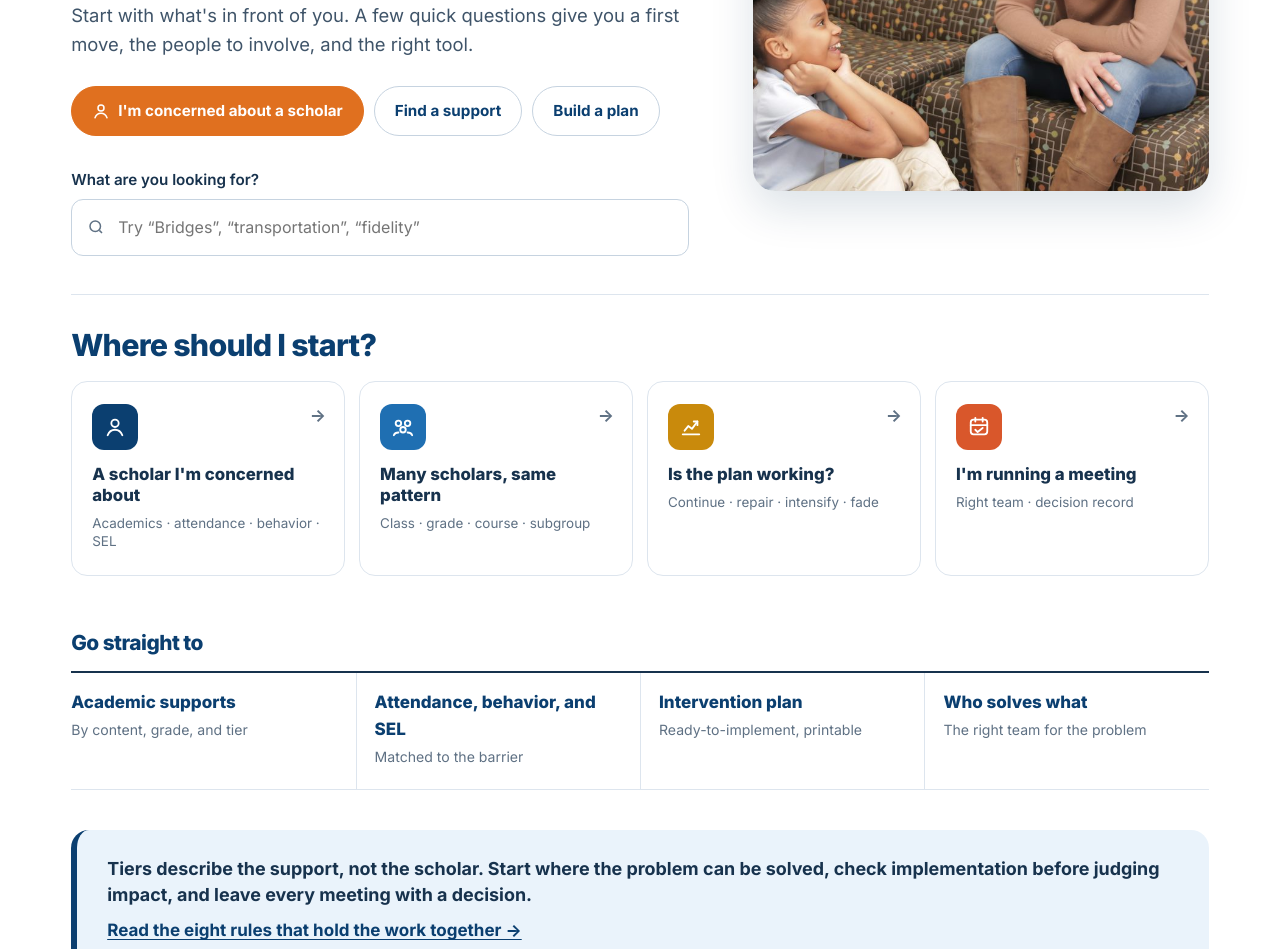
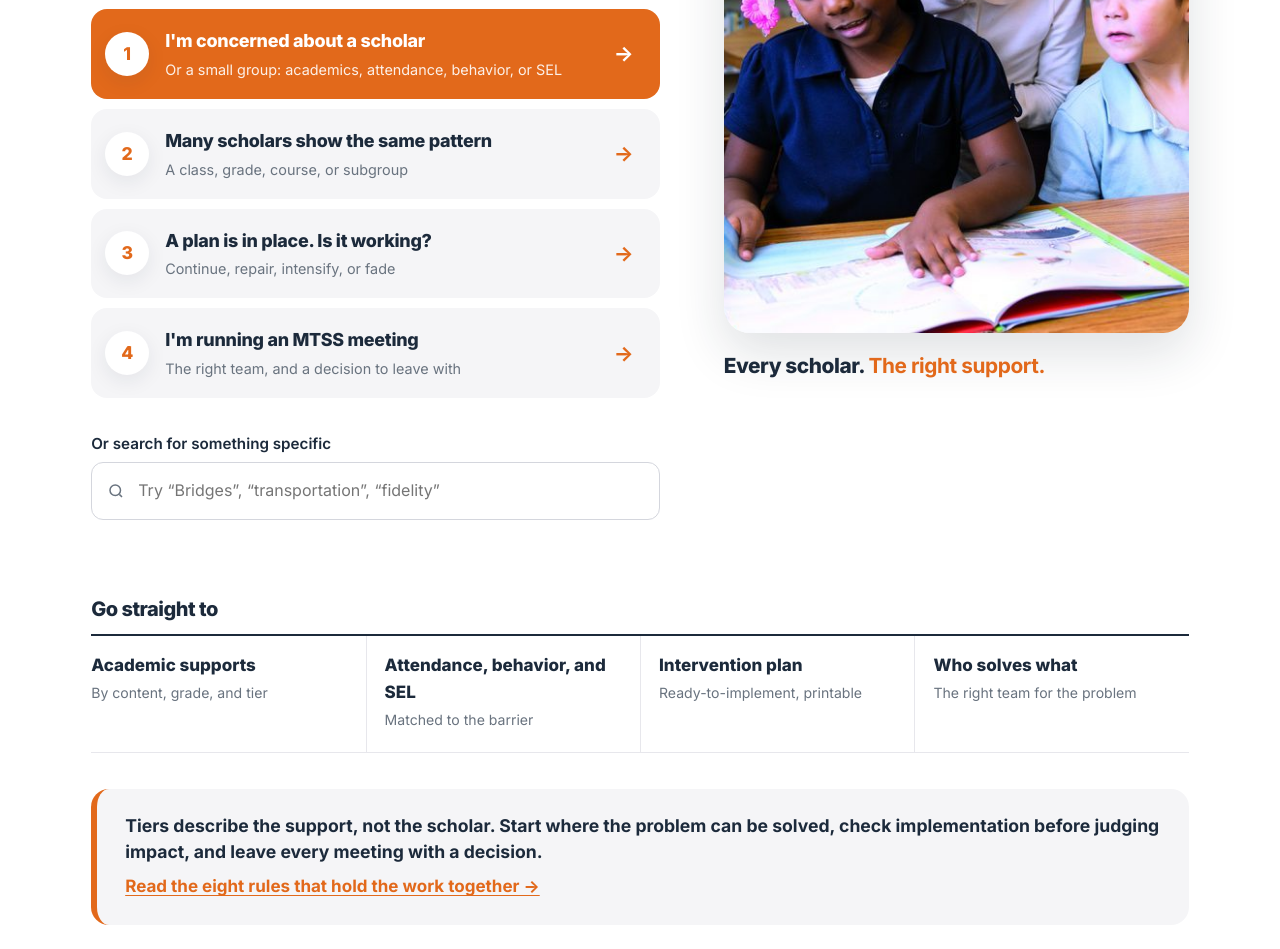
Before and after one commit to melatkins2-ops/grps-mtss-field-manual-review, a plain HTML site: page index.html in a window 1280 px wide. Shown: the part 382-1331 px from the top of the page. Drawn offline with Linux system fonts and the light colour scheme.

Commit message:
Final look: warm white, GRPS orange, one clear question
- Home asks one question ("What's in front of you today?") with four
  large answers; the first is the primary orange action
- Real GRPS photo of scholars reading beside the question
- White page, GRPS orange signature color, deep navy text, gold
  accent; no beige, green, teal, or heavy blue
- Orange highlights for selected answers and the first-move result;
  neutral gray notes
- Removes the tier stripe and Parent University styling

Co-Authored-By: Claude Opus 5.5 <noreply@anthropic.com>
Claude-Session: https://claude.ai/code/session_01XDTnn5ZvGU3FT9b86gBXq5

```diff
--- a/assets/styles.css
+++ b/assets/styles.css
@@ -6,17 +6,17 @@
 @font-face{font-family:Inter;src:url(fonts/inter-latin-800-normal.woff2) format("woff2");font-weight:800;font-display:swap}
 
 :root{
-  --paper:#ffffff; --sheet:#ffffff; --sand:#f2f5f8; --line:#dde5ee; --line-2:#c6d3e0;
-  --ink:#17324d; --ink-2:#3f5469; --ink-3:#5f7184;
-  --navy:#0b3f70; --navy-deep:#082f55; --sky:#eaf3fb;
-  --flame:#e0701f; --flame-soft:#fff2e6;
-  --t1:#1f6fb2; --t2:#e5a41b; --t3:#d9572b;
-  --academic:#1f5f8b; --attendance:#e0701f; --behavior:#c98a0c; --sel:#7a4f8f; --cross:#8a5a14;
-  --good:#1f6fb2; --warn:#9a4a12;
+  --paper:#ffffff; --sheet:#ffffff; --sand:#f5f5f7; --line:#e7e7ec; --line-2:#d4d6dd;
+  --ink:#1c2a3b; --ink-2:#434e5c; --ink-3:#69737f;
+  --navy:#13355a; --navy-deep:#0d2741; --sky:#fff4ea;
+  --flame:#e2691b; --flame-soft:#fff4ea;
+  --t1:#13355a; --t2:#e7a11a; --t3:#e2691b;
+  --academic:#2a5d8f; --attendance:#e2691b; --behavior:#c9900c; --sel:#8a4f7d; --cross:#7a6a58;
+  --good:#e2691b; --warn:#a14d10;
   --serif:Inter,ui-sans-serif,system-ui,-apple-system,"Segoe UI",Arial,sans-serif;
   --sans:Inter,ui-sans-serif,system-ui,-apple-system,"Segoe UI",Arial,sans-serif;
-  --r:14px; --wrap:1240px; --read:700px;
-  --shadow:0 18px 44px rgba(8,47,85,.14); --shadow2:0 6px 20px rgba(8,47,85,.10);
+  --r:14px; --wrap:1200px; --read:700px;
+  --shadow:0 20px 50px rgba(28,42,59,.14); --shadow2:0 6px 20px rgba(28,42,59,.08);
 }
 *{box-sizing:border-box;min-width:0}
 html{scroll-behavior:smooth;-webkit-text-size-adjust:100%}
@@ -26,14 +26,14 @@ a{color:var(--navy);text-underline-offset:3px;text-decoration-thickness:1px}
 a:hover{color:var(--flame)}
 button,input,select,textarea{font:inherit;color:inherit}
 :focus-visible{outline:3px solid var(--flame);outline-offset:2px;border-radius:6px}
-h1,h2,h3{font-family:var(--serif);font-weight:800;line-height:1.1;color:var(--navy);margin:0;letter-spacing:-.025em}
+h1,h2,h3{font-family:var(--serif);font-weight:800;line-height:1.1;color:var(--ink);margin:0;letter-spacing:-.025em}
 h1{font-size:clamp(2.2rem,4.6vw,3.6rem);line-height:1.02;letter-spacing:-.04em}
 h2{font-size:clamp(1.45rem,2.8vw,1.9rem)}
 h3{font-size:1.2rem;letter-spacing:-.015em}
 p{margin:0 0 1em}
 .wrap{max-width:var(--wrap);margin:0 auto;padding:0 max(4vw,18px)}
 .read{max-width:var(--read)}
-.eyebrow{display:inline-block;font:800 .72rem/1 var(--sans);letter-spacing:.07em;text-transform:uppercase;color:var(--navy);background:var(--sky);padding:7px 11px;border-radius:8px;margin-bottom:14px}
+.eyebrow{display:block;font:700 .8rem/1 var(--sans);letter-spacing:.08em;text-transform:uppercase;color:var(--flame);margin-bottom:14px}
 .lede{font-size:1.15rem;color:var(--ink-2);max-width:640px}
 .muted{color:var(--ink-3)}
 .small{font-size:.9rem}
@@ -50,9 +50,7 @@ p{margin:0 0 1em}
 .nav{display:flex;gap:4px;margin-left:auto}
 .nav a{padding:9px 15px;border-radius:999px;text-decoration:none;color:var(--ink-2);font-weight:700;font-size:.93rem;white-space:nowrap}
 .nav a:hover{background:var(--sand);color:var(--ink)}
-.nav a[aria-current="page"]{background:var(--navy);color:#fff}
-.tierline{display:flex;height:4px}.tierline i{flex:1}
-.tierline i:nth-child(1){background:var(--t1)}.tierline i:nth-child(2){background:var(--t2)}.tierline i:nth-child(3){background:var(--t3)}
+.nav a[aria-current="page"]{background:var(--flame-soft);color:var(--flame)}
 @media (max-width:760px){
   .top .topbar{flex-wrap:wrap;gap:0;min-height:0;padding-top:10px}
   .brand img{height:32px}.brand small{display:none}
@@ -68,51 +66,48 @@ p{margin:0 0 1em}
 .crumb:hover{color:var(--navy)}
 
 /* ---------- Home ---------- */
-.view[data-view=start]{padding-top:60px}
-.hero{display:grid;grid-template-columns:minmax(0,1.15fr) minmax(320px,.85fr);gap:64px;align-items:center}
-.pills{display:flex;flex-wrap:wrap;gap:8px;margin-bottom:22px}
-.pill{font:800 .72rem/1 var(--sans);letter-spacing:.06em;text-transform:uppercase;padding:8px 12px;border-radius:8px}
-.pill.brandpill{background:var(--navy);color:#fff}
-.pill.soft{background:var(--sky);color:var(--navy);text-transform:none;letter-spacing:0;font-weight:700;font-size:.8rem}
-.hero h1{max-width:720px;margin-bottom:22px;text-wrap:balance;color:var(--ink)}
-.hero h1 em{font-style:normal;color:var(--navy);background:linear-gradient(transparent 68%,#ffe2b8 68%)}
-.hero .lede{margin-bottom:26px}
-.hero-actions{display:flex;flex-wrap:wrap;gap:10px;margin-bottom:32px}
-.hero-actions .btn svg{width:18px;height:18px}
-.searchbox{position:relative;max-width:620px}
+.view[data-view=start]{padding-top:56px}
+.home{display:grid;grid-template-columns:minmax(0,1.1fr) minmax(300px,.9fr);gap:64px;align-items:start}
+.kicker{display:block;font-weight:700;font-size:.82rem;letter-spacing:.08em;text-transform:uppercase;color:var(--flame);margin-bottom:16px}
+.ask h1{font-size:clamp(2.3rem,4.8vw,3.9rem);color:var(--ink);text-wrap:balance;margin-bottom:16px}
+.ask h1 span{color:var(--flame)}
+.ask .lede{margin-bottom:28px}
+.answers{list-style:none;margin:0 0 34px;padding:0}
+.answer{display:grid;grid-template-columns:44px 1fr 28px;gap:16px;align-items:center;padding:18px 18px 18px 14px;margin-bottom:10px;border-radius:16px;background:var(--sand);text-decoration:none;color:var(--ink);transition:background .15s,transform .15s}
+.answer:hover{background:var(--flame-soft);transform:translateX(4px);color:var(--ink)}
+.answer .n{width:44px;height:44px;border-radius:50%;display:grid;place-items:center;background:#fff;color:var(--flame);font-weight:800;font-size:1.1rem;box-shadow:var(--shadow2)}
+.answer b{display:block;font-weight:800;font-size:1.12rem;letter-spacing:-.015em;color:var(--ink)}
+.answer small{display:block;color:var(--ink-3);font-size:.9rem;margin-top:2px}
+.answer .go{color:var(--flame);font-size:1.3rem;font-weight:700}
+.answers li:first-child .answer{background:var(--flame);}
+.answers li:first-child .answer b,.answers li:first-child .answer small,.answers li:first-child .answer .go{color:#fff}
+.answers li:first-child .answer small{opacity:.9}
+.answers li:first-child .answer:hover{background:#cc5c12}
+.searchbox{position:relative;max-width:640px}
 .searchbox input[type=search]{width:100%;padding:15px 16px 15px 46px;border:1.5px solid var(--line-2);border-radius:12px;background:#fff;font-size:1rem}
-.searchbox input[type=search]:focus{border-color:var(--navy);outline:none;box-shadow:0 0 0 4px var(--sky)}
+.searchbox input[type=search]:focus{border-color:var(--flame);outline:none;box-shadow:0 0 0 4px var(--flame-soft)}
 .searchbox svg{position:absolute;left:16px;top:50%;transform:translateY(-50%);color:var(--ink-3)}
-.hits{margin-top:8px;max-width:620px}
+.hits{margin-top:8px;max-width:640px}
 .hit{display:block;padding:10px 14px;border-radius:10px;text-decoration:none;color:var(--ink);font-weight:600}
-.hit:hover{background:var(--sky)}
+.hit:hover{background:var(--flame-soft)}
 .hit small{display:block;color:var(--ink-3);font-weight:400}
-.hero-photo{margin:0}
-.hero-photo img{display:block;width:100%;aspect-ratio:5/4;object-fit:cover;object-position:35% center;border-radius:22px;box-shadow:var(--shadow)}
-.start-row{margin-top:30px;padding-top:34px;border-top:1px solid var(--line)}
-.start-row h2{margin-bottom:18px}
-.tiles{display:grid;grid-template-columns:repeat(4,1fr);gap:14px}
-.tile{position:relative;display:flex;flex-direction:column;gap:8px;padding:22px 20px 24px;border-radius:16px;background:#fff;border:1.5px solid var(--line);text-decoration:none;color:var(--ink);transition:transform .15s,box-shadow .15s,border-color .15s}
-.tile::after{content:"→";position:absolute;right:18px;top:20px;font-weight:700;color:var(--ink-3);transition:transform .15s}
-.tile:hover{transform:translateY(-3px);box-shadow:var(--shadow2);border-color:var(--c);color:var(--ink)}
-.tile:hover::after{transform:translateX(3px);color:var(--c)}
-.tile .ic{width:46px;height:46px;border-radius:12px;display:grid;place-items:center;color:#fff;background:var(--c);margin-bottom:6px}
-.tile b{font-weight:800;font-size:1.05rem;line-height:1.25;color:var(--ink);padding-right:18px}
-.tile small{font-size:.84rem;color:var(--ink-3);line-height:1.4}
-.t-sky{--c:var(--navy)}.t-teal{--c:var(--t1)}.t-cream{--c:#c98a0c}.t-plum{--c:var(--t3)}
-.band{margin-top:56px}
-.band>h2{margin-bottom:16px;font-size:1.3rem}
+.home-photo{margin:8px 0 0;position:sticky;top:110px}
+.home-photo img{display:block;width:100%;aspect-ratio:4/5;object-fit:cover;object-position:40% center;border-radius:26px;box-shadow:var(--shadow)}
+.home-photo figcaption{margin-top:16px;font-size:1.3rem;font-weight:800;letter-spacing:-.02em;color:var(--ink)}
+.home-photo figcaption b{color:var(--flame)}
+.band{margin-top:70px}
+.band>h2{margin-bottom:14px;font-size:1.25rem}
 .quick-grid{display:grid;grid-template-columns:repeat(4,1fr);gap:0;border-top:2px solid var(--ink)}
 .quick-grid a{display:block;padding:16px 18px 18px 0;text-decoration:none;border-bottom:1px solid var(--line)}
 .quick-grid a+a{padding-left:18px;border-left:1px solid var(--line)}
 .quick-grid a:hover b{color:var(--flame)}
-.quick-grid b{display:block;color:var(--navy);font-weight:800}
+.quick-grid b{display:block;color:var(--ink);font-weight:800}
 .quick-grid span{font-size:.88rem;color:var(--ink-3)}
-.rule-strip{margin-top:40px;padding:26px 30px;background:var(--sky);border-radius:18px;border-left:6px solid var(--navy)}
-.rule-strip p{font:700 1.12rem/1.5 var(--sans);color:var(--ink);margin:0 0 8px}
-.rule-strip a{font-weight:700}
-@media (max-width:980px){.hero{grid-template-columns:1fr;gap:34px}.hero-photo{max-width:560px}.tiles{grid-template-columns:1fr 1fr}.quick-grid{grid-template-columns:1fr 1fr}.quick-grid a:nth-child(3){padding-left:0;border-left:0}}
-@media (max-width:560px){.tiles,.quick-grid{grid-template-columns:1fr}.quick-grid a+a{padding-left:0;border-left:0}.view[data-view=start]{padding-top:32px}.hero-actions .btn{width:100%;justify-content:center}}
+.rule-strip{margin-top:36px;padding:24px 28px;background:var(--sand);border-radius:18px;border-left:6px solid var(--flame)}
+.rule-strip p{font:700 1.1rem/1.5 var(--sans);color:var(--ink);margin:0 0 8px}
+.rule-strip a{font-weight:700;color:var(--flame)}
+@media (max-width:900px){.home{grid-template-columns:1fr;gap:28px}.home-photo{position:static;order:-1;margin:0}.home-photo img{aspect-ratio:16/9;border-radius:20px}.home-photo figcaption{display:none}.quick-grid{grid-template-columns:1fr 1fr}.quick-grid a:nth-child(3){padding-left:0;border-left:0}}
+@media (max-width:560px){.quick-grid{grid-template-columns:1fr}.quick-grid a+a{padding-left:0;border-left:0}.view[data-view=start]{padding-top:24px}.answer{grid-template-columns:38px 1fr 18px;gap:12px;padding:15px 14px 15px 12px}.answer .n{width:38px;height:38px}.answer b{font-size:1.02rem}}
 
 /* ---------- Guided steps ---------- */
 .flow{max-width:760px}
@@ -128,7 +123,7 @@ p{margin:0 0 1em}
 .opts{display:flex;flex-wrap:wrap;gap:8px;margin-left:38px}
 .opt{border:1px solid var(--line-2);background:#fff;border-radius:999px;padding:10px 17px;cursor:pointer;font-weight:600;font-size:.95rem;text-align:left;transition:all .12s}
 .opt:hover{border-color:var(--navy)}
-.opt[aria-pressed="true"]{background:var(--navy);border-color:var(--navy);color:#fff}
+.opt[aria-pressed="true"]{background:var(--flame);border-color:var(--flame);color:#fff}
 .opt small{display:block;font-weight:400;opacity:.8;font-size:.82rem}
 .opts.stack{flex-direction:column;align-items:stretch}
 .opts.stack .opt{border-radius:var(--r);padding:12px 16px}
@@ -141,11 +136,11 @@ label.l{display:block;font-weight:600;margin-bottom:6px;font-size:.95rem}
 /* ---------- Result ---------- */
 .result{margin-top:10px;border-top:2px solid var(--navy);padding-top:28px}
 .result[hidden]{display:none}
-.first-move{background:var(--sky);border-radius:18px;padding:24px 26px;border:0}
+.first-move{background:var(--flame-soft);border-radius:18px;padding:24px 26px;border:0;border-left:6px solid var(--flame)}
 .first-move .eyebrow{margin-bottom:8px}
-.first-move p{font:600 1.15rem/1.5 var(--sans);color:var(--navy);margin:0}
-.callout{border-left:3px solid var(--flame);background:var(--flame-soft);padding:12px 16px;border-radius:0 8px 8px 0;margin:18px 0;font-size:.95rem}
-.callout.calm{border-color:var(--navy);background:var(--sky)}
+.first-move p{font:600 1.15rem/1.5 var(--sans);color:var(--ink);margin:0}
+.callout{border-left:3px solid var(--line-2);background:var(--sand);padding:12px 16px;border-radius:0 8px 8px 0;margin:18px 0;font-size:.95rem}
+.callout.calm{border-color:var(--ink-3);background:var(--sand)}
 .people{display:grid;grid-template-columns:repeat(auto-fill,minmax(210px,1fr));gap:0;margin:8px 0 0;border-top:1px solid var(--line)}
 .person{padding:12px 0;border-bottom:1px solid var(--line)}
 .person small{display:block;color:var(--ink-3);font-size:.8rem;text-transform:uppercase;letter-spacing:.05em}
--- a/index.html
+++ b/index.html
@@ -28,7 +28,6 @@
       <a href="#/guide" data-nav="guide">Guide</a>
     </nav>
   </div>
-  <div class="tierline" aria-hidden="true"><i></i><i></i><i></i></div>
 </header>
 
 <main id="main">
@@ -36,37 +35,29 @@
 <!-- ============ START ============ -->
 <section class="view" data-view="start" aria-labelledby="h-start">
   <div class="wrap">
-    <div class="hero">
-      <div class="hero-text">
-        <div class="pills"><span class="pill brandpill">GRPS · MTSS</span><span class="pill soft">For school teams</span></div>
-        <h1 id="h-start">The right support. A clear decision. <em>Real follow-through.</em></h1>
-        <p class="lede">Start with what's in front of you. A few quick questions give you a first move, the people to involve, and the right tool.</p>
-        <div class="hero-actions">
-          <a class="btn" href="#/concern"><svg viewBox="0 0 24 24" width="22" height="22" fill="none" stroke="currentColor" stroke-width="2" stroke-linecap="round"><circle cx="12" cy="8" r="4"/><path d="M4 21c1.5-4 4.5-6 8-6s6.5 2 8 6"/></svg> I'm concerned about a scholar</a>
-          <a class="btn ghost" href="#/supports">Find a support</a>
-          <a class="btn ghost" href="#/plan">Build a plan</a>
-        </div>
-        <label class="l" for="q-home">What are you looking for?</label>
+    <div class="home">
+      <div class="ask">
+        <span class="kicker">GRPS · MTSS Field Manual</span>
+        <h1 id="h-start">What's in front of you <span>today?</span></h1>
+        <p class="lede">Pick one. A few quick questions give you a first move, the people to involve, and the right tool.</p>
+        <ol class="answers" aria-label="Where to start">
+          <li><a class="answer" href="#/concern"><span class="n">1</span><span class="t"><b>I'm concerned about a scholar</b><small>Or a small group: academics, attendance, behavior, or SEL</small></span><span class="go" aria-hidden="true">→</span></a></li>
+          <li><a class="answer" href="#/pattern"><span class="n">2</span><span class="t"><b>Many scholars show the same pattern</b><small>A class, grade, course, or subgroup</small></span><span class="go" aria-hidden="true">→</span></a></li>
+          <li><a class="answer" href="#/review"><span class="n">3</span><span class="t"><b>A plan is in place. Is it working?</b><small>Continue, repair, intensify, or fade</small></span><span class="go" aria-hidden="true">→</span></a></li>
+          <li><a class="answer" href="#/meeting"><span class="n">4</span><span class="t"><b>I'm running an MTSS meeting</b><small>The right team, and a decision to leave with</small></span><span class="go" aria-hidden="true">→</span></a></li>
+        </ol>
+        <label class="l" for="q-home">Or search for something specific</label>
         <div class="searchbox">
           <svg width="18" height="18" viewBox="0 0 24 24" fill="none" stroke="currentColor" stroke-width="2" aria-hidden="true"><circle cx="11" cy="11" r="7"/><path d="m20 20-3.5-3.5"/></svg>
           <input id="q-home" type="search" placeholder="Try “Bridges”, “transportation”, “fidelity”" autocomplete="off">
         </div>
         <div class="hits" id="hits-home" aria-live="polite"></div>
       </div>
-      <figure class="hero-photo">
-        <img src="assets/img/scholar-conversation.jpg" alt="A GRPS educator talking with a scholar" width="1000" height="600">
+      <figure class="home-photo">
+        <img src="assets/img/scholars-reading.jpg" alt="GRPS scholars reading together" width="1000" height="600">
+        <figcaption>Every scholar. <b>The right support.</b></figcaption>
       </figure>
     </div>
-
-    <section class="start-row" aria-labelledby="h-where">
-      <h2 id="h-where">Where should I start?</h2>
-      <div class="tiles">
-            <a class="tile t-sky" href="#/concern"><span class="ic"><svg viewBox="0 0 24 24" width="22" height="22" fill="none" stroke="currentColor" stroke-width="2" stroke-linecap="round"><circle cx="12" cy="8" r="4"/><path d="M4 21c1.5-4 4.5-6 8-6s6.5 2 8 6"/></svg></span><b>A scholar I'm concerned about</b><small>Academics · attendance · behavior · SEL</small></a>
-            <a class="tile t-teal" href="#/pattern"><span class="ic"><svg viewBox="0 0 24 24" width="22" height="22" fill="none" stroke="currentColor" stroke-width="2" stroke-linecap="round"><circle cx="7" cy="8" r="3"/><circle cx="17" cy="8" r="3"/><circle cx="12" cy="15" r="3"/><path d="M2 21c.8-2 2.6-3 5-3M22 21c-.8-2-2.6-3-5-3"/></svg></span><b>Many scholars, same pattern</b><small>Class · grade · course · subgroup</small></a>
-            <a class="tile t-cream" href="#/review"><span class="ic"><svg viewBox="0 0 24 24" width="22" height="22" fill="none" stroke="currentColor" stroke-width="2" stroke-linecap="round" stroke-linejoin="round"><path d="M3 20h18"/><path d="M5 16l4-5 4 3 6-8"/><path d="M15 6h4v4"/></svg></span><b>Is the plan working?</b><small>Continue · repair · intensify · fade</small></a>
-            <a class="tile t-plum" href="#/meeting"><span class="ic"><svg viewBox="0 0 24 24" width="22" height="22" fill="none" stroke="currentColor" stroke-width="2" stroke-linecap="round" stroke-linejoin="round"><rect x="3" y="4" width="18" height="16" rx="3"/><path d="M8 2v4M16 2v4M3 10h18M8 15l2.5 2.5L16 13"/></svg></span><b>I'm running a meeting</b><small>Right team · decision record</small></a>
-      </div>
-    </section>
 
     <section class="band" aria-labelledby="h-straight">
       <h2 id="h-straight">Go straight to</h2>
```
Also changed, not shown: assets/img/scholar-conversation.jpg (deleted), assets/img/scholars-reading.jpg (added).
